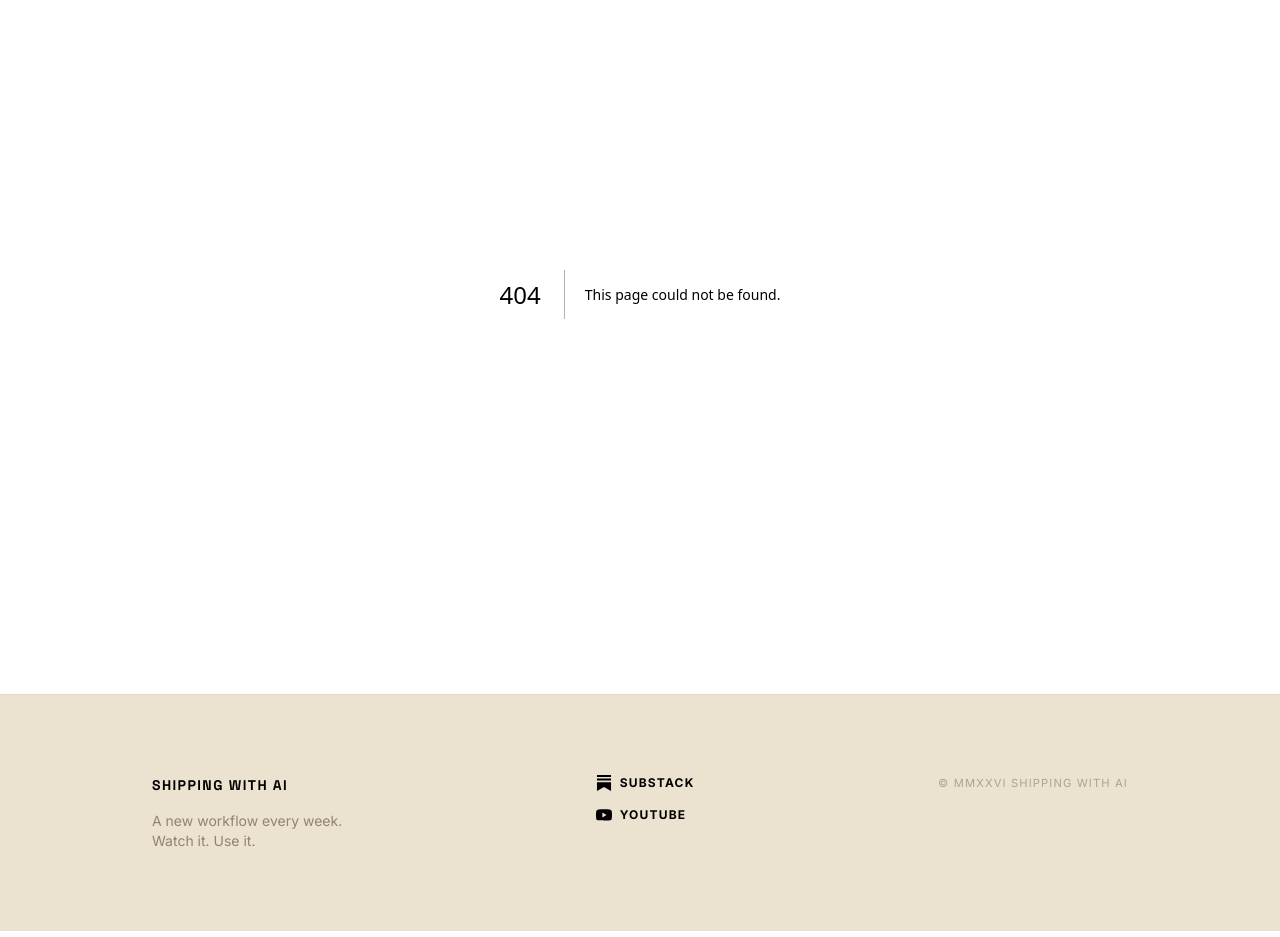
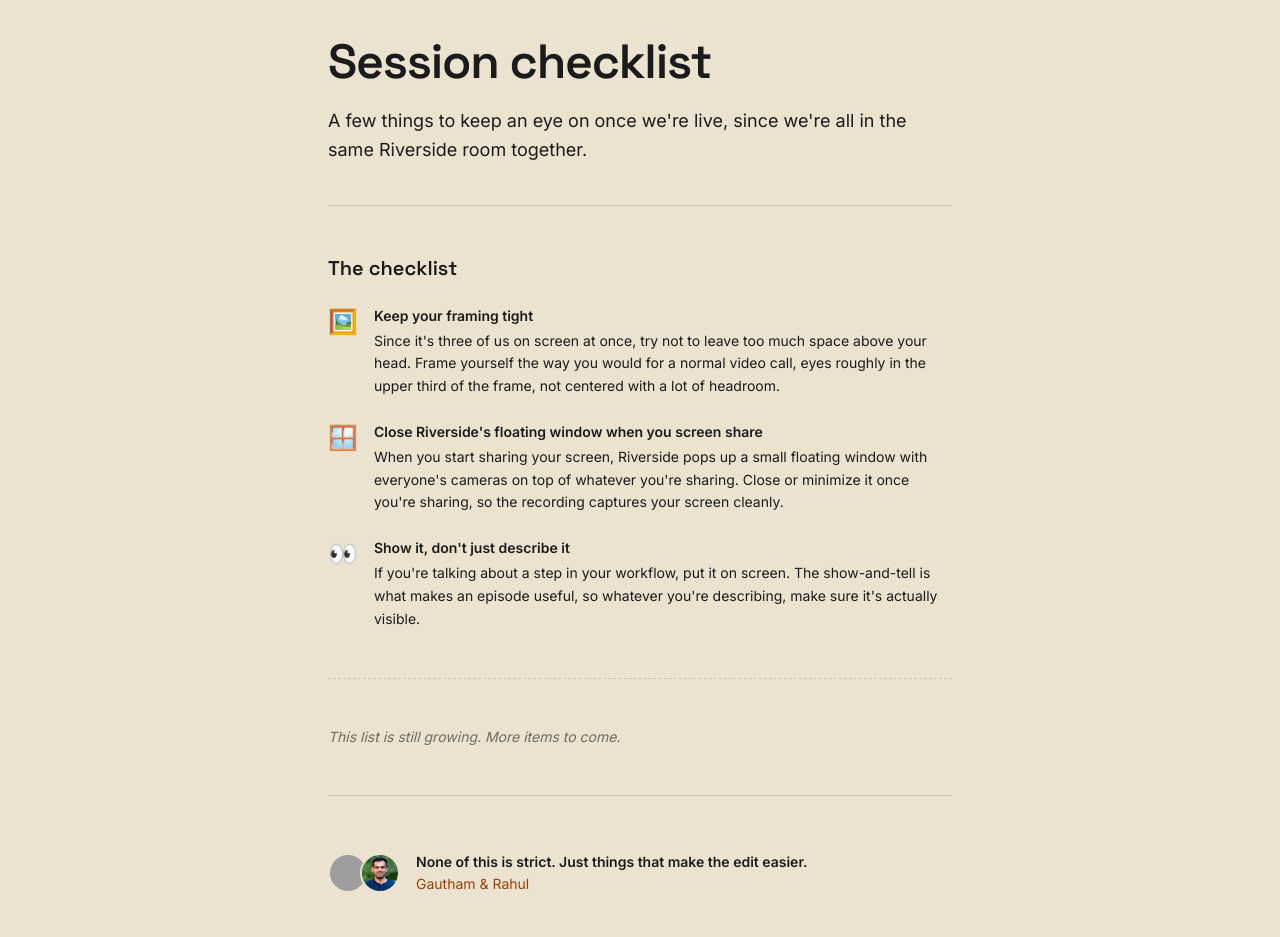
Before and after one commit to GrowthToDo/ShippingWithAI, a Next.js app: page /session-checklist in a window 1280 px wide. Before the commit this address had no page. Shown: the part 175-1112 px from the top of the page. Built offline with nearby package versions, Linux system fonts and the light colour scheme; grey boxes are pictures that could not be loaded.

Commit message:
Add /session-checklist page for guests recording live
Covers camera framing (minimal headroom for the 3-person Riverside
call), closing Riverside's floating camera window before screen
sharing, and showing rather than just describing workflow steps.
More items to be added.

```diff
--- /dev/null
+++ b/src/app/session-checklist/page.tsx
@@ -0,0 +1,94 @@
+import Image from "next/image";
+
+export default function SessionChecklist() {
+  return (
+    <main className="max-w-2xl mx-auto px-6 pt-16 pb-32">
+
+      {/* Visual anchor */}
+      <div className="mb-10 flex items-center gap-3">
+        <Image src="/cover.png" alt="Shipping with AI" width={40} height={40} className="rounded-full object-cover" />
+        <p className="text-sm font-semibold uppercase tracking-widest text-[#994200]">
+          While We&apos;re Recording
+        </p>
+      </div>
+
+      {/* Header */}
+      <div className="mb-10">
+        <h1 className="text-4xl sm:text-5xl font-semibold font-[family-name:var(--font-space-grotesk)] tracking-tight text-[#1c1b1b] mb-5">
+          Session checklist
+        </h1>
+        <p className="text-lg text-[#1c1b1b] leading-relaxed">
+          A few things to keep an eye on once we&apos;re live, since we&apos;re all in the same Riverside room together.
+        </p>
+      </div>
+
+      <div className="border-t border-[#ddc1b3] mb-12" />
+
+      <div className="space-y-12">
+
+        {/* Checklist */}
+        <section>
+          <h2 className="text-xl font-semibold font-[family-name:var(--font-space-grotesk)] text-[#1c1b1b] mb-6">
+            The checklist
+          </h2>
+          <div className="space-y-6">
+
+            <div className="flex gap-4">
+              <span className="text-2xl shrink-0">🖼️</span>
+              <div>
+                <p className="text-sm font-semibold text-[#1c1b1b] mb-1">Keep your framing tight</p>
+                <p className="text-sm text-[#1c1b1b] leading-relaxed">
+                  Since it&apos;s three of us on screen at once, try not to leave too much space above your head. Frame yourself the way you would for a normal video call, eyes roughly in the upper third of the frame, not centered with a lot of headroom.
+                </p>
+              </div>
+            </div>
+
+            <div className="flex gap-4">
+              <span className="text-2xl shrink-0">🪟</span>
+              <div>
+                <p className="text-sm font-semibold text-[#1c1b1b] mb-1">Close Riverside&apos;s floating window when you screen share</p>
+                <p className="text-sm text-[#1c1b1b] leading-relaxed">
+                  When you start sharing your screen, Riverside pops up a small floating window with everyone&apos;s cameras on top of whatever you&apos;re sharing. Close or minimize it once you&apos;re sharing, so the recording captures your screen cleanly.
+                </p>
+              </div>
+            </div>
+
+            <div className="flex gap-4">
+              <span className="text-2xl shrink-0">👀</span>
+              <div>
+                <p className="text-sm font-semibold text-[#1c1b1b] mb-1">Show it, don&apos;t just describe it</p>
+                <p className="text-sm text-[#1c1b1b] leading-relaxed">
+                  If you&apos;re talking about a step in your workflow, put it on screen. The show-and-tell is what makes an episode useful, so whatever you&apos;re describing, make sure it&apos;s actually visible.
+                </p>
+              </div>
+            </div>
+
+          </div>
+        </section>
+
+        <div className="border-t border-[#ddc1b3] border-dashed" />
+
+        <p className="text-sm text-[#1c1b1b]/60 italic">
+          This list is still growing. More items to come.
+        </p>
+
+        <div className="border-t border-[#ddc1b3]" />
+
+        {/* Sign-off */}
+        <div className="flex items-center gap-4 pt-2">
+          <div className="flex -space-x-2">
+            <Image src="/gautham.png" alt="Gautham" width={40} height={40} className="rounded-full object-cover object-top border-2 border-[#EBE2CF]" />
+            <Image src="/rahul.jpg" alt="Rahul" width={40} height={40} className="rounded-full object-cover object-top border-2 border-[#EBE2CF]" />
+          </div>
+          <div>
+            <p className="text-sm font-semibold text-[#1c1b1b]">
+              None of this is strict. Just things that make the edit easier.
+            </p>
+            <p className="text-sm text-[#994200] mt-0.5">Gautham & Rahul</p>
+          </div>
+        </div>
+
+      </div>
+    </main>
+  );
+}
```
